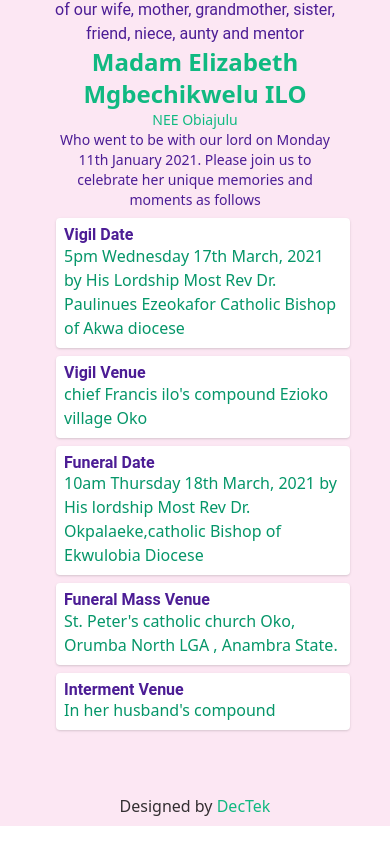
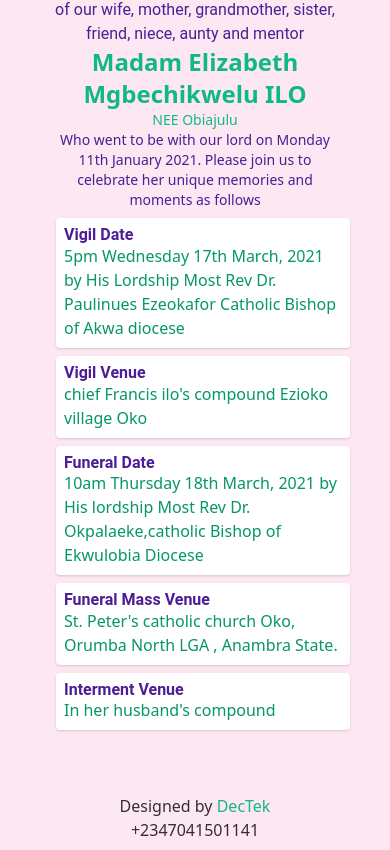
Before and after one commit to Zedonboy/elizabethSite, a Gatsby site: page / in a window 390 px wide. Shown: the part 1504-2354 px from the top of the page. Before the commit the page ends 2330 px from the top, so only its background shows below. Built offline with nearby package versions, Linux system fonts and the light colour scheme; Gatsby itself is replaced by a stand-in of ours.

Commit message:
Added phone number

```diff
--- a/src/components/layout.js
+++ b/src/components/layout.js
@@ -60,8 +60,9 @@ const Layout = ({ children }) => {
         </div>
       </nav>
       {children}
-      <footer className="p-2 flex justify-center items-center">
+      <footer className="p-2 flex flex-col justify-center items-center">
         <span> Designed by <a className="text-green-500 text-base" href="https://twitter.com/dtc_inc">DecTek</a></span>
+        <p>+2347041501141</p>
       </footer>
       </section>
     </>
```
